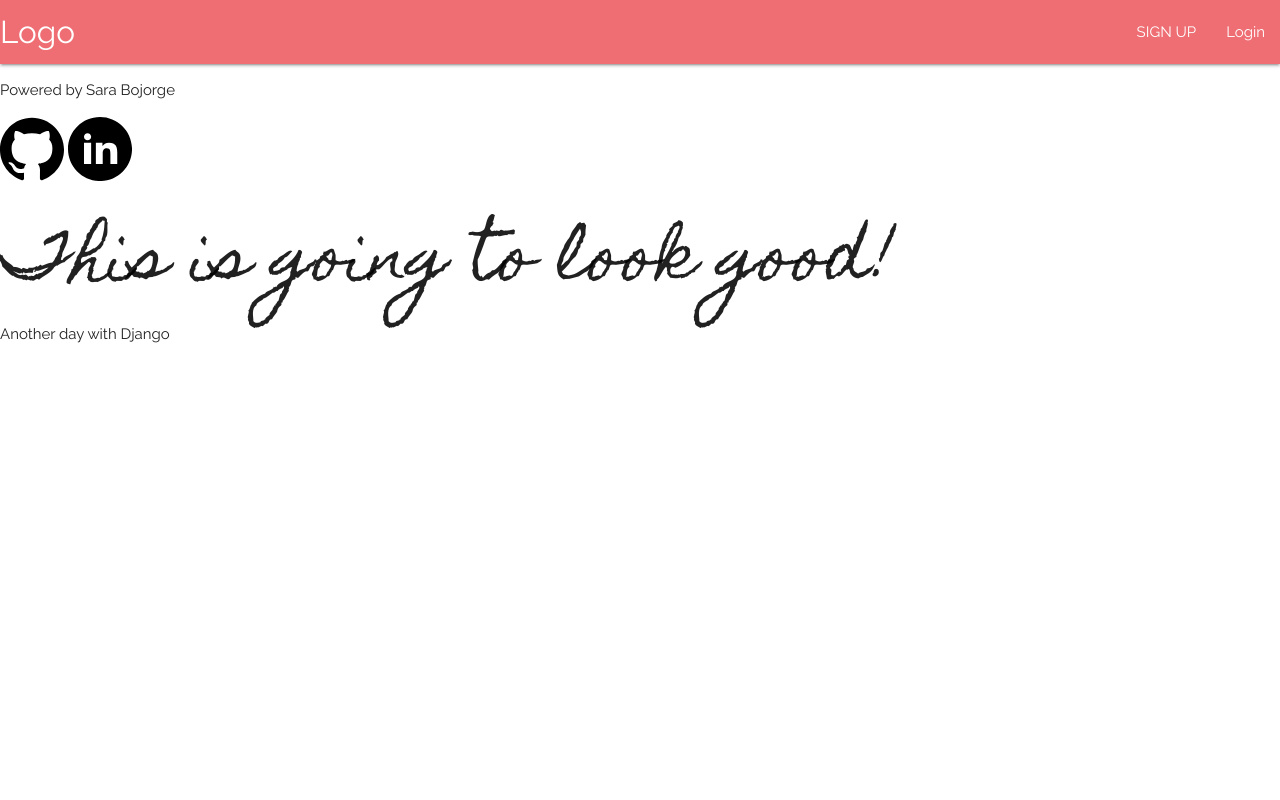
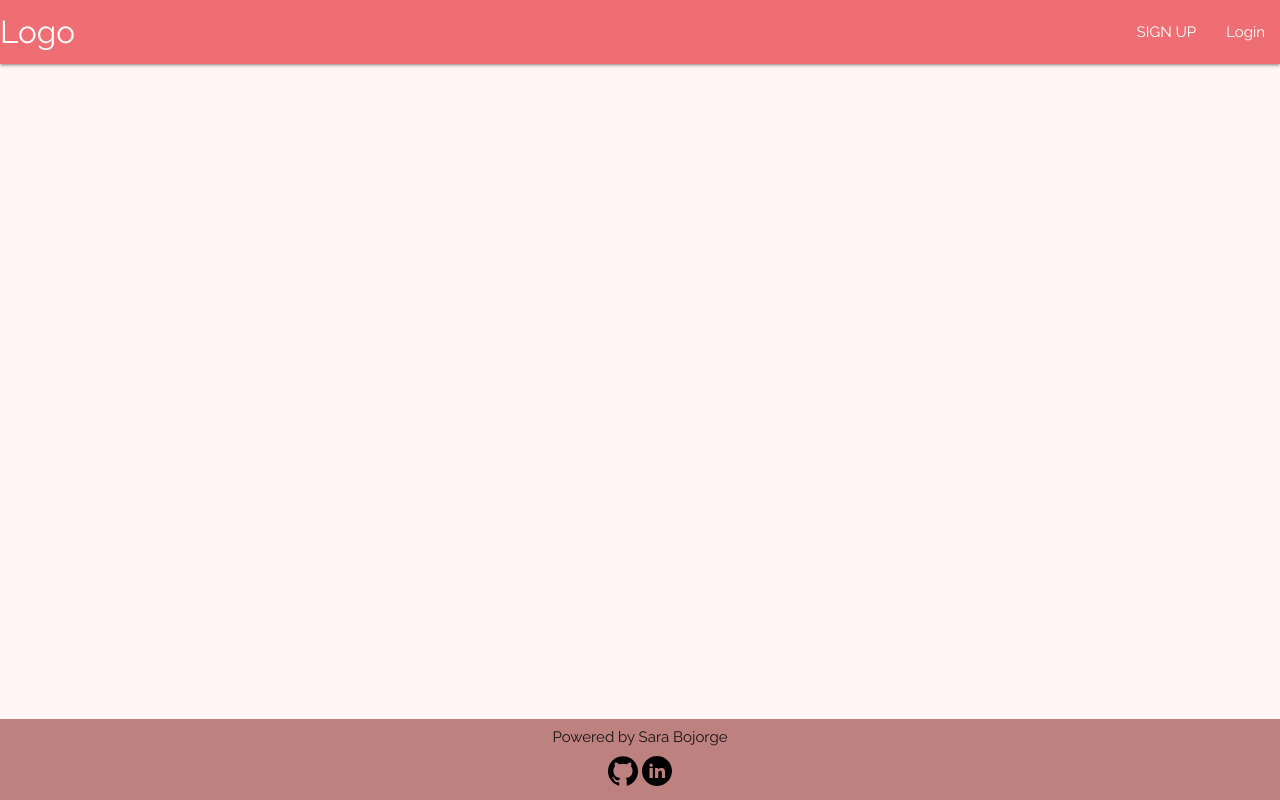
Before and after one commit to sbojorge/PP4-peachesncream, a Django app: page / in a window 1280 px wide. Run offline with Django 3.2, Linux system fonts and the light colour scheme.

Commit message:
complete the styling of the footer and update the design section of the README

```diff
--- a/static/css/style.css
+++ b/static/css/style.css
@@ -1,9 +1,46 @@
 @import url('https://fonts.googleapis.com/css2?family=Homemade+Apple&family=Raleway&display=swap');
 
-h1,h2{
+h1,h2 {
     font-family: 'Homemade Apple', cursive;
 }
 
-body{
+html {
+    height: 100%;
+}
+
+body {
     font-family: 'Raleway', sans-serif;
+    height: 100%;
+    display: flex;
+    flex-direction: column;
+    background-color: #fff6f5;
 }
+
+main {
+    flex: 1 0 auto;
+}
+
+/* Footer */
+
+footer {
+    background-color: #BD8180;
+    display: flex;
+    /* flex-shrink: 0; */
+    flex-direction: column;
+    justify-content: center;
+    align-items: center;
+}
+
+footer p {
+    margin: 0;
+    padding: 0.5rem 0;
+}
+
+.social-links {
+    padding-bottom: 0.5rem;
+}
+
+.social-links img {
+    height: 2rem;
+    width: 2rem;
+}
--- a/templates/base.html
+++ b/templates/base.html
@@ -19,11 +19,13 @@
 <body>
     {% include 'includes/header.html' %}
 
+    <main>
+        {% block content %}
+        {% endblock %}
+    </main>
+
     {% include 'includes/footer.html' %}
 
-    <h1>This is going to look good!</h1>
-
-    Another day with Django
 
 </body>
 {% block onload_js %}
--- a/templates/includes/footer.html
+++ b/templates/includes/footer.html
@@ -4,11 +4,14 @@
     <div>
         <p>Powered by Sara Bojorge</p>
     </div>
-
-    <a href="https://github.com/sbojorge" target="_blank" rel="noopener" aria-label="Follow me on Github (opens in new tab)">
-        <img src="{% static '/icons/github-icon.svg' %}" alt="Github icon" class="" />
-    </a>
-    <a href="https://www.linkedin.com/in/sara-bojorge-66343715b/" target="_blank" rel="noopener" aria-label="Follow me on Linkedin (opens in new tab)">
-        <img src="{% static 'icons/linkedin-round-icon.svg' %}" alt="Linkedin icon" class="">
-    </a>
+    <div class="social-links">
+        <a href="https://github.com/sbojorge" target="_blank" rel="noopener"
+            aria-label="Follow me on Github (opens in new tab)">
+            <img src="{% static '/icons/github-icon.svg' %}" alt="Github icon">
+        </a>
+        <a href="https://www.linkedin.com/in/sara-bojorge-66343715b/" target="_blank" rel="noopener"
+            aria-label="Follow me on Linkedin (opens in new tab)">
+            <img src="{% static 'icons/linkedin-round-icon.svg' %}" alt="Linkedin icon">
+        </a>
+    </div>
 </footer>
```
Also changed, not shown: README.md, static/icons/github-icon.svg, static/icons/linkedin-app-icon.svg (deleted), static/icons/linkedin-round-icon.svg, static/images/picture_2.png (added), static/images/picture_3.png (added).
